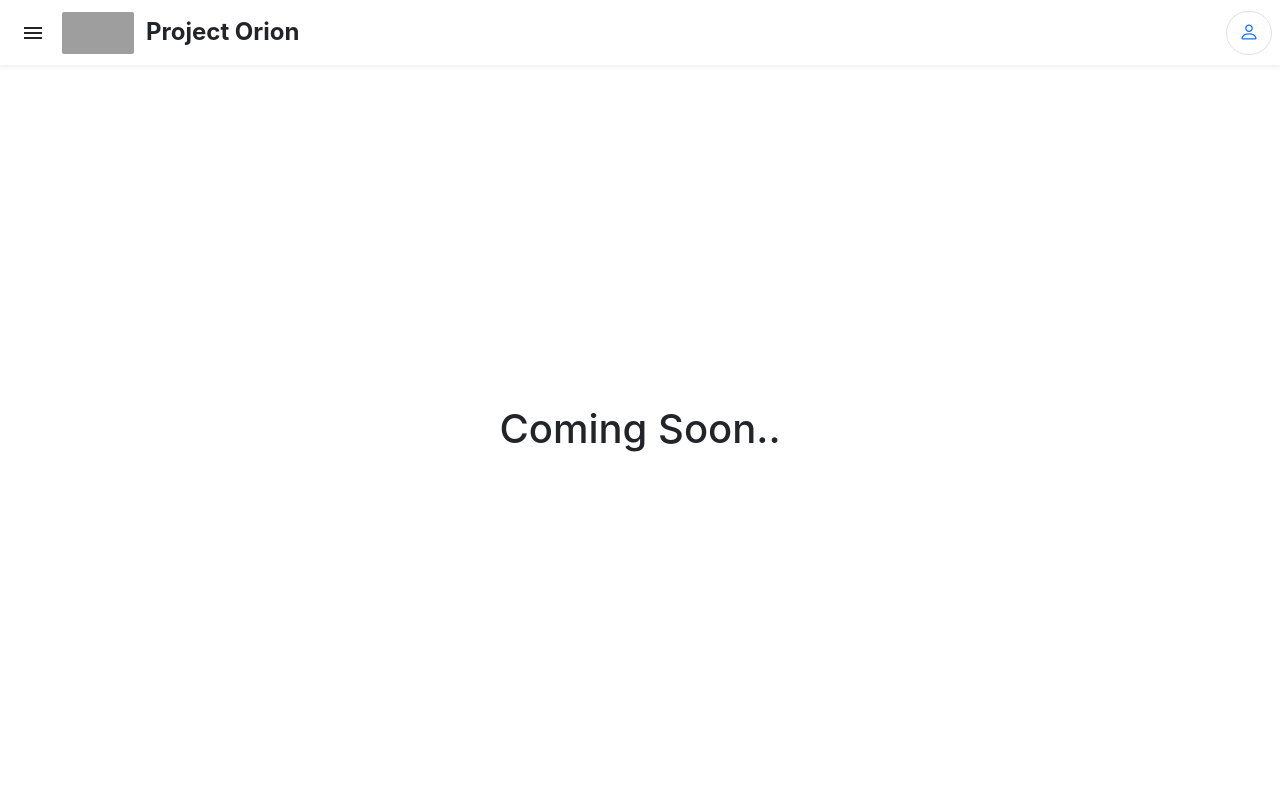
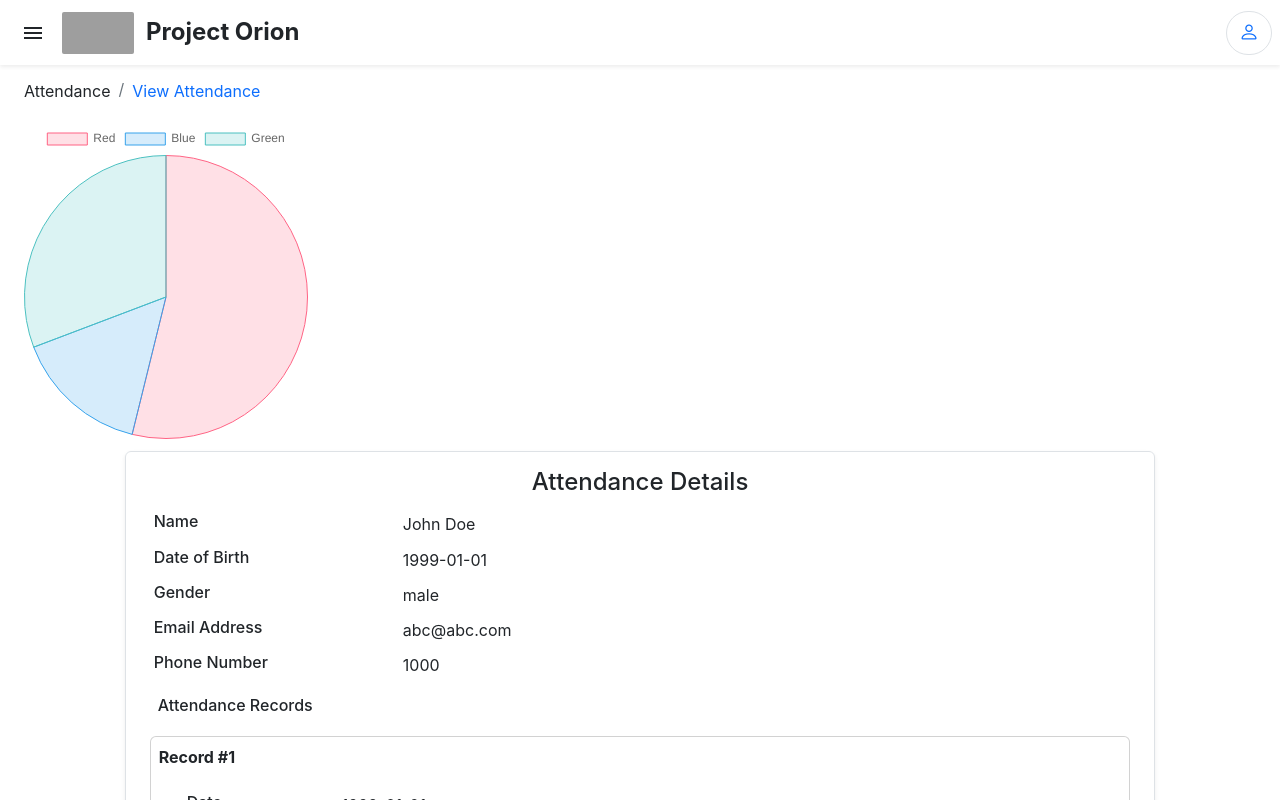
Before and after one commit to SachinSahu431/Project_Orion, a React (Create React App) app in the folder frontend/: page /staff_service/attendance in a window 1280 px wide. Built offline with nearby package versions, Linux system fonts and the light colour scheme; grey boxes are pictures that could not be loaded.

Commit message:
Add attendance card
Add attendance card for user
Used chartjs-2 for visulalization

```diff
--- a/frontend/package.json
+++ b/frontend/package.json
@@ -7,6 +7,7 @@
     "@testing-library/react": "^13.3.0",
     "@testing-library/user-event": "^13.5.0",
     "axios": "^0.27.2",
+    "chart.js": "^3.9.1",
     "dotenv": "^16.0.2",
     "express": "^4.18.1",
     "express-session": "^1.17.3",
@@ -19,6 +20,7 @@
     "passport": "^0.6.0",
     "passport-local-mongoose": "^7.1.2",
     "react": "^18.2.0",
+    "react-chartjs-2": "^4.3.1",
     "react-date-picker": "^9.0.0",
     "react-dom": "^18.2.0",
     "react-router-dom": "^6.3.0",
--- /dev/null
+++ b/frontend/src/components/AttendanceCard.jsx
@@ -0,0 +1,85 @@
+const AttendanceCard = (props) => {
+  return (
+    <div className="row m-0 p-1 justify-content-center">
+      <div className="col-lg-10 col-md-10 col-12 p-2 rounded pb-3">
+        <div className="d-flex flex-column p-3 rounded border shadow-sm">
+          <h4 className="text-center">Attendance Details</h4>
+          <div className="row m-0 mb-2 mt-2">
+            <div className="col-sm-3">
+              <h6>Name</h6>
+            </div>
+            <div className="col-sm-9">
+              <span>{props.name}</span>
+            </div>
+          </div>
+          <div className="row m-0 mb-2">
+            <div className="col-sm-3">
+              <h6>Date of Birth</h6>
+            </div>
+            <div className="col-sm-9">
+              <span>{props.dob}</span>
+            </div>
+          </div>
+          <div className="row m-0 mb-2">
+            <div className="col-sm-3">
+              <h6>Gender</h6>
+            </div>
+            <div className="col-sm-9">
+              <span>{props.gender}</span>
+            </div>
+          </div>
+          <div className="row m-0 mb-2">
+            <div className="col-sm-3">
+              <h6>Email Address</h6>
+            </div>
+            <div className="col-sm-9">
+              <span>{props.email}</span>
+            </div>
+          </div>
+          <div className="row m-0 mb-2">
+            <div className="col-sm-3">
+              <h6>Phone Number</h6>
+            </div>
+            <div className="col-sm-9">
+              <span>{props.phone}</span>
+            </div>
+          </div>
+          {props.dayList ? (
+            <>
+              <h6 className="ps-3 mt-2">Attendance Records</h6>
+              <div className="row m-0 mb-2 p-2">
+                {props.dayList.map((item, id) => {
+                  return (
+                    <div className="card my-1 p-2">
+                      <div className="card-title fw-bold fs-6">
+                        Record #{id + 1}
+                      </div>
+                      <div className="card-body">
+                        <div className="row m-0">
+                          <h6 className="col-6 col-md-3 col-lg-2">Date</h6>
+                          <span className="col">{item.date}</span>
+                        </div>
+                        <div className="row m-0">
+                          <h6 className="col-6 col-md-3 col-lg-2">Present</h6>
+                          <span className="col">
+                            {item.present ? (
+                              <img src="https://img.icons8.com/emoji/48/228BE6/check-mark-button-emoji.png" />
+                            ) : (
+                              <img src="https://img.icons8.com/emoji/48/000000/cross-mark-button-emoji.png" />
+                            )}
+                          </span>
+                        </div>
+                      </div>
+                    </div>
+                  );
+                })}
+              </div>
+            </>
+          ) : null}
+        </div>
+      </div>
+    </div>
+  );
+};
+
+export default AttendanceCard;
--- a/frontend/src/pages/Attendance.jsx
+++ b/frontend/src/pages/Attendance.jsx
@@ -1,7 +1,128 @@
-import UnderConstruction from "../components/UnderConstruction";
+import { useState } from "react";
+import { Link } from "react-router-dom";
+import AttendanceCard from "../components/AttendanceCard";
+import { Chart as ChartJS, ArcElement, Tooltip, Legend } from "chart.js";
+import { Pie } from "react-chartjs-2";
 
-export default function Attendance(){
-    return (
-        <UnderConstruction/>
-    )
+ChartJS.register(ArcElement, Tooltip, Legend);
+
+// count present days in attendanceRecords.dayList
+const countPresentDays = (attendanceRecords) => {
+  let presentDays = 0;
+  attendanceRecords.dayList.forEach((day) => {
+    if (day.present) {
+      presentDays++;
+    }
+  });
+  return presentDays;
+};
+
+const data = {
+  labels: ["Red", "Blue", "Green"],
+  datasets: [
+    {
+      label: "Attendance Count",
+      data: [14, 19, 13],
+      backgroundColor: [
+        "rgba(255, 99, 132, 0.2)",
+        "rgba(54, 162, 235, 0.2)",
+        "rgba(75, 192, 192, 0.2)",
+      ],
+      borderColor: [
+        "rgba(255, 99, 132, 1)",
+        "rgba(54, 162, 235, 1)",
+        "rgba(75, 192, 192, 1)",
+      ],
+      borderWidth: 1,
+    },
+  ],
+};
+
+const attendanceRecords = {
+  name: "John Doe",
+  email: "abc@abc.com",
+  dateOfBirth: "1999-01-01",
+  phone: "1000",
+  gender: "male",
+  // list of present days
+  dayList: [
+    { date: "1999-01-01", present: 1 },
+    { date: "1999-01-02", present: 0 },
+    { date: "1999-01-03", present: 0 },
+    { date: "1999-04-04", present: 1 },
+    { date: "1999-04-02", present: 0 },
+    { date: "1999-04-03", present: 0 },
+    { date: "1999-04-01", present: 1 },
+    { date: "1999-01-02", present: 0 },
+    { date: "1999-01-03", present: 0 },
+    { date: "1999-01-04", present: 1 },
+    { date: "1999-01-05", present: 0 },
+  ],
+};
+
+export default function Attendance() {
+  return (
+    <>
+      <div className="d-flex flex-column">
+        <div className="row m-0 p-1 position-sticky top-0 bg-white">
+          <nav aria-label="breadcrumb">
+            <ol className="breadcrumb">
+              <li className="breadcrumb-item">
+                <Link to="/staff_service/attendance">
+                  <span className="btn btn-outline p-0 border-0 link-dark">
+                    Attendance
+                  </span>
+                </Link>
+              </li>
+              <li className="breadcrumb-item active" aria-current="page">
+                <Link to="/staff_service/attendance">
+                  <span className="btn btn-outline p-0 border-0 link-primary">
+                    View Attendance
+                  </span>
+                </Link>
+              </li>
+            </ol>
+          </nav>
+        </div>
+
+        <div className="justify-content-between w-25 h-25 bg-white">
+          <Pie
+            data={{
+              labels: ["Red", "Blue", "Green"],
+              datasets: [
+                {
+                  label: "# of Votes",
+                  data: [
+                    attendanceRecords.dayList.length -
+                      countPresentDays(attendanceRecords),
+                    2,
+                    countPresentDays(attendanceRecords),
+                  ],
+                  backgroundColor: [
+                    "rgba(255, 99, 132, 0.2)",
+                    "rgba(54, 162, 235, 0.2)",
+                    "rgba(75, 192, 192, 0.2)",
+                  ],
+                  borderColor: [
+                    "rgba(255, 99, 132, 1)",
+                    "rgba(54, 162, 235, 1)",
+                    "rgba(75, 192, 192, 1)",
+                  ],
+                  borderWidth: 1,
+                },
+              ],
+            }}
+          />
+        </div>
+        <AttendanceCard
+          name={attendanceRecords.name}
+          dob={attendanceRecords.dateOfBirth}
+          phone={attendanceRecords.phone}
+          gender={attendanceRecords.gender}
+          email={attendanceRecords.email}
+          dayList={attendanceRecords.dayList}
+        />
+      </div>
+    </>
+  );
 }
```
Also changed, not shown: 1 other file (tests, documents, lock files or other folders).
